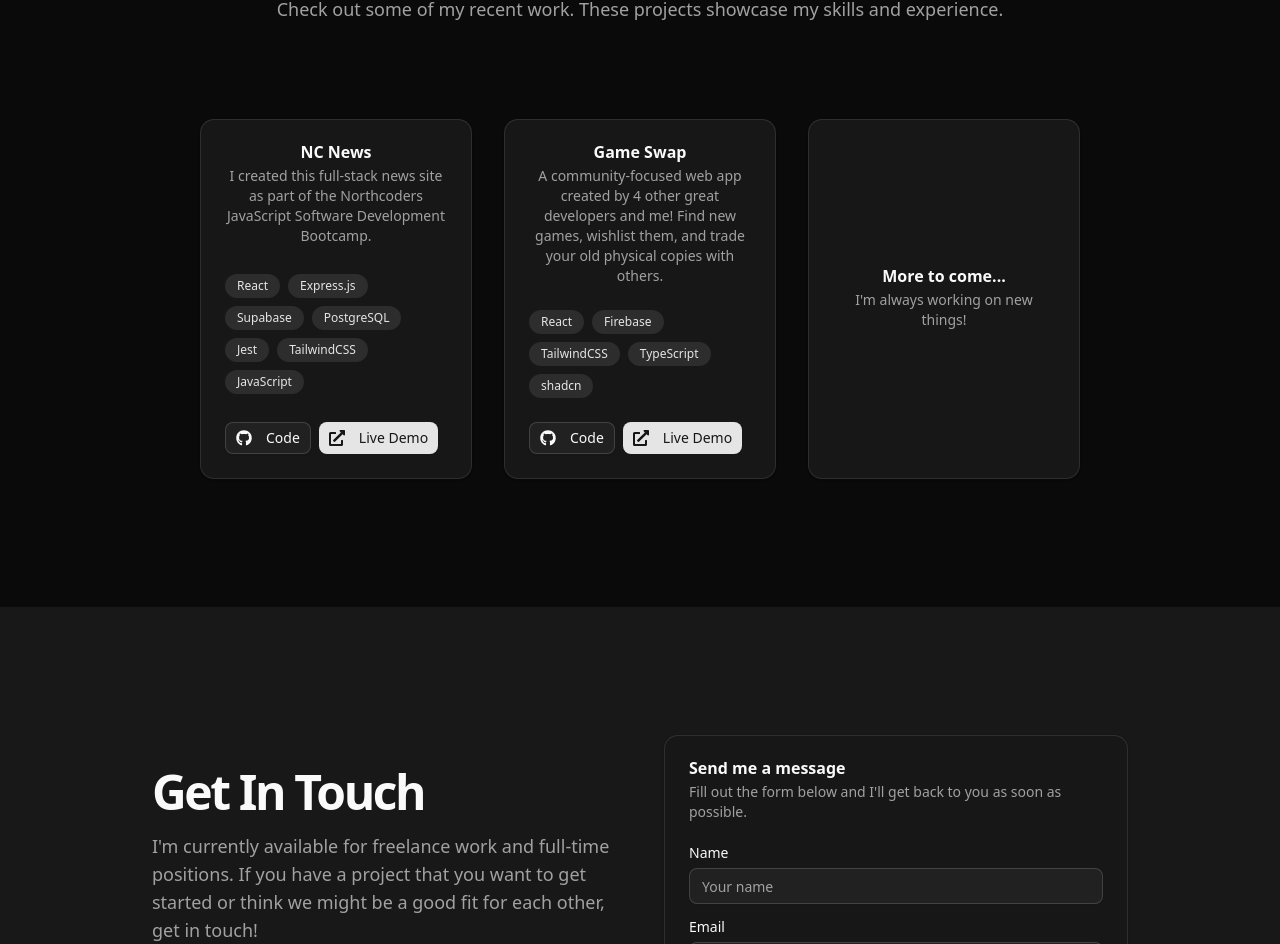
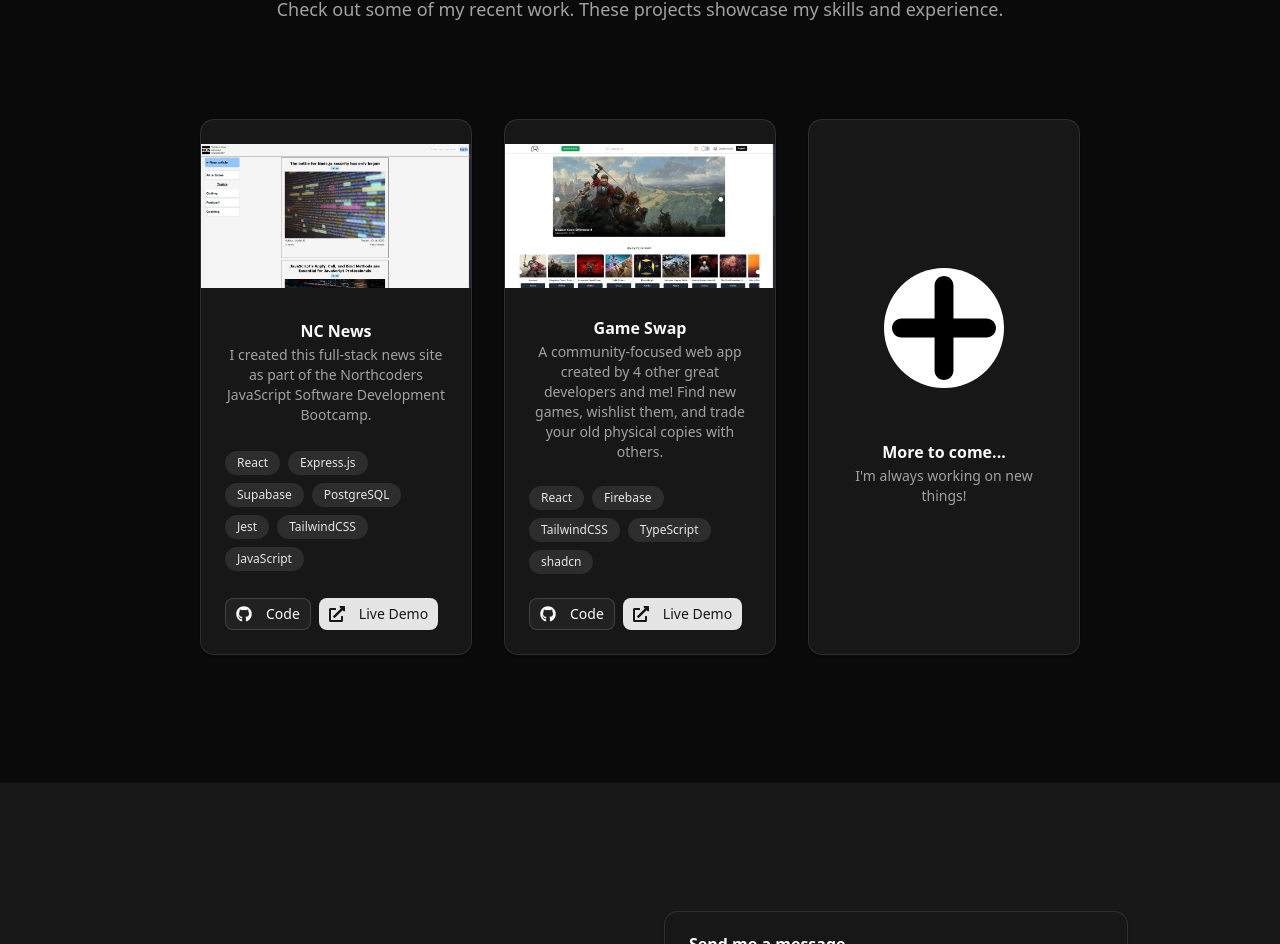
Before and after one commit to Smasheroonie/portfolio, a React (Vite) app: page / in a window 1280 px wide. Shown: the part 1453-2397 px from the top of the page. Built offline with nearby package versions, Linux system fonts and the light colour scheme.

Commit message:
update paths

```diff
--- a/src/components/Projects.tsx
+++ b/src/components/Projects.tsx
@@ -14,7 +14,7 @@ const projects = [
     title: "NC News",
     description:
       "I created this full-stack news site as part of the Northcoders JavaScript Software Development Bootcamp.",
-    image: "/public/nc-news.jpg",
+    image: "/nc-news.jpg",
     tags: [
       "React",
       "Express.js",
@@ -31,7 +31,7 @@ const projects = [
     title: "Game Swap",
     description:
       "A community-focused web app created by 4 other great developers and me! Find new games, wishlist them, and trade your old physical copies with others.",
-    image: "/public/game-swap.jpg",
+    image: "/game-swap.jpg",
     tags: ["React", "Firebase", "TailwindCSS", "TypeScript", "shadcn"],
     liveUrl: "https://game-swap-eurostars.vercel.app",
     githubUrl: "https://github.com/Smasheroonie/game-swap-fe",
@@ -52,13 +52,13 @@ export default function Projects() {
         <div className="mx-auto grid max-w-5xl grid-cols-1 gap-8 pt-12 md:grid-cols-2 lg:grid-cols-3">
           {projects.map((project, index) => (
             <Card key={index} className="overflow-hidden justify-between">
-              {/* <div className="relative aspect-video overflow-hidden">
+              <div className="relative aspect-video overflow-hidden">
                 <img
                   src={project.image}
                   alt={project.title}
                   className="object-cover transition-all duration-300 hover:scale-105"
                 />
-              </div> */}
+              </div>
               <CardHeader>
                 <CardTitle>{project.title}</CardTitle>
                 <CardDescription>{project.description}</CardDescription>
@@ -100,12 +100,12 @@ export default function Projects() {
             </Card>
           ))}
           <Card className="flex flex-col justify-center overflow-hidden">
-            {/* <div className="relative aspect-video overflow-hidden flex justify-center">
+            <div className="relative aspect-video overflow-hidden flex justify-center">
               <img
-                src={"/public/plus.svg"}
+                src={"/plus.svg"}
                 className="size-30 bg-white p-2 rounded-full"
               />
-            </div> */}
+            </div>
             <CardHeader>
               <CardTitle>More to come...</CardTitle>
               <CardDescription>
```
